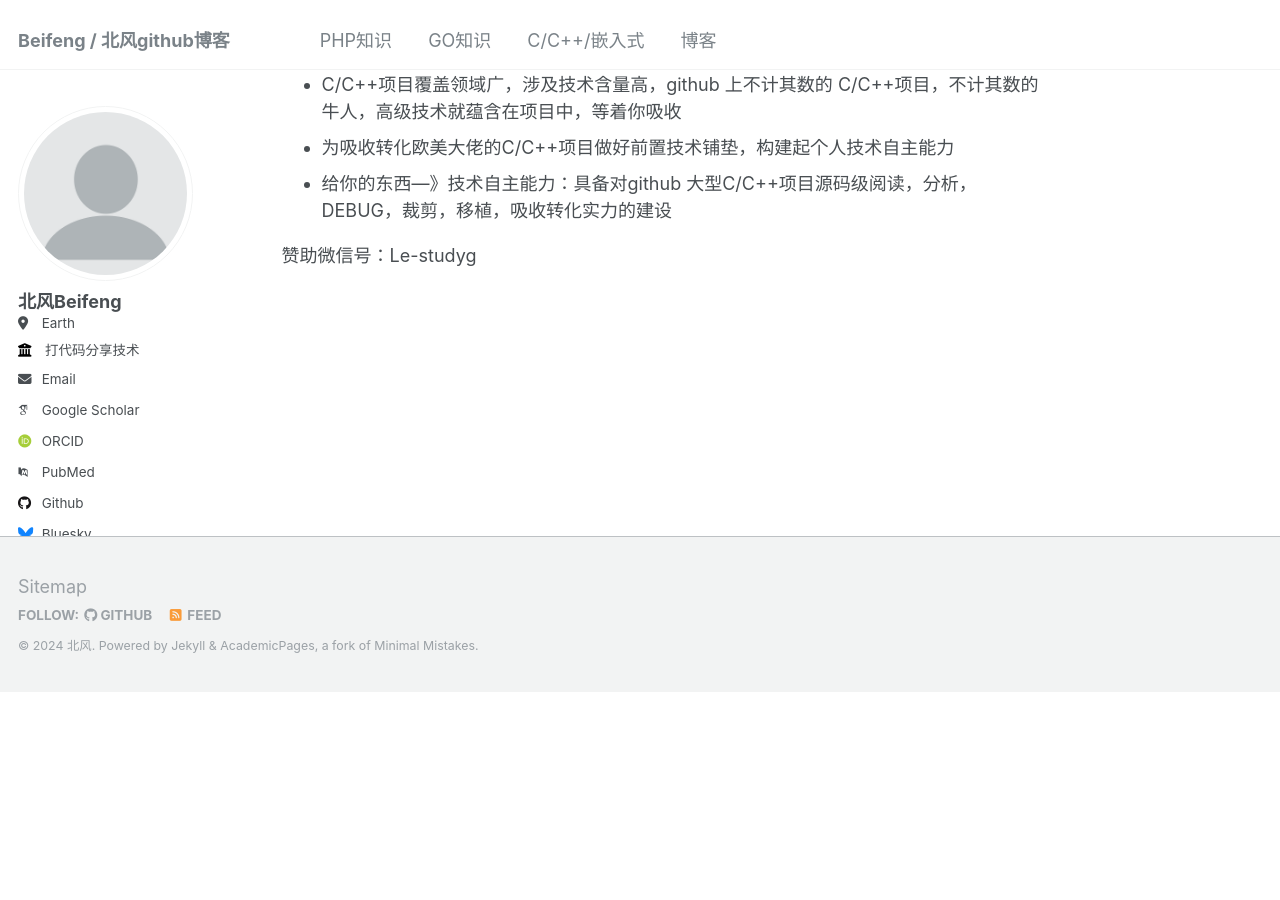
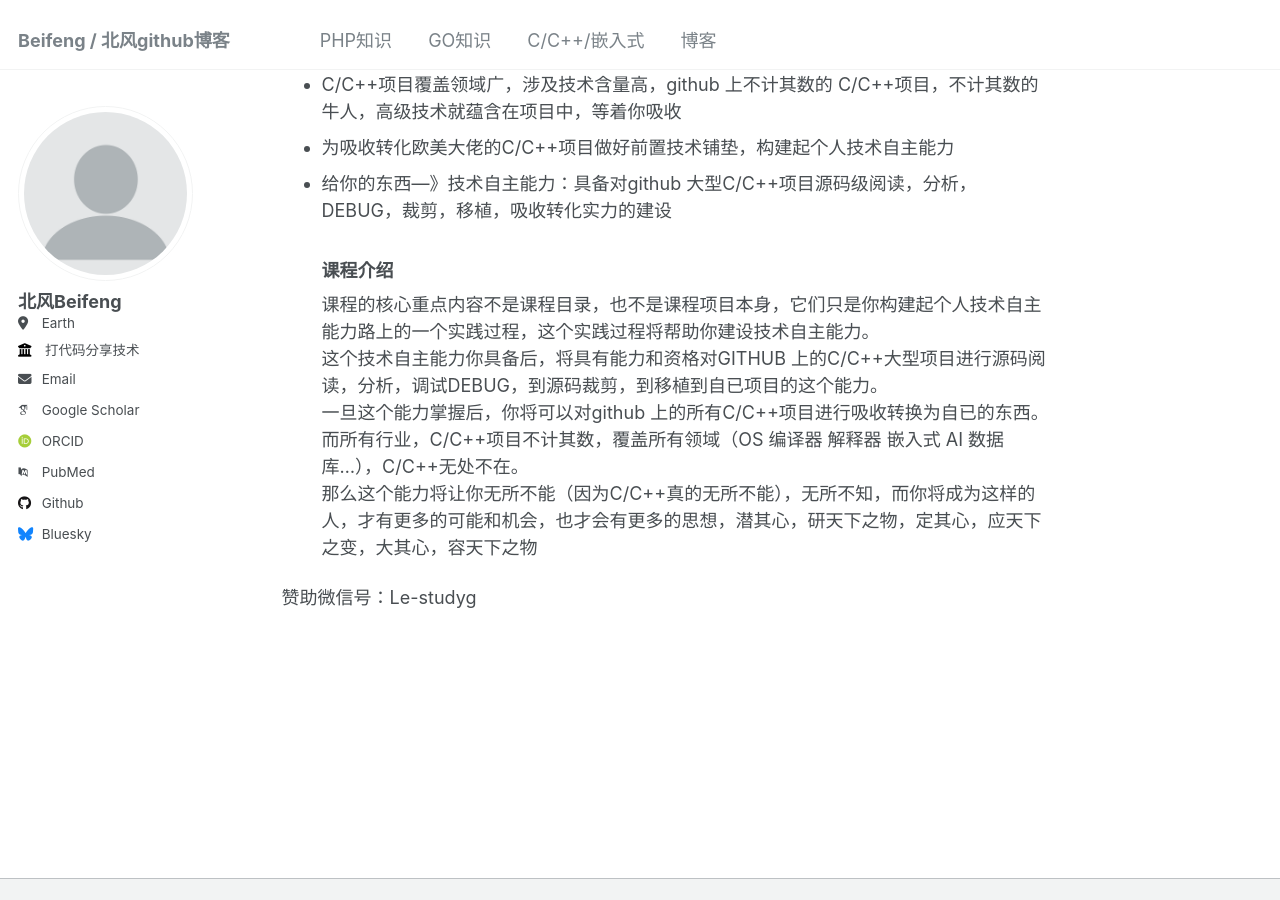
Before and after one commit to beifengisnil/beifengisnil.github.io, a Jekyll site: the page built from _pages/about.md, in a window 1280 px wide and 900 px high, scrolled down 2027 px. Built offline with Jekyll 4.4.1, drawn with Linux system fonts in a browser that asks for light colours; some web fonts are replaced; before the commit the page ends 2718 px from its top, so only the background shows below that.

Commit message:
Update about.md

```diff
--- a/_pages/about.md
+++ b/_pages/about.md
@@ -20,5 +20,12 @@ redirect_from:
 - C/C++项目覆盖领域广，涉及技术含量高，github 上不计其数的 C/C++项目，不计其数的牛人，高级技术就蕴含在项目中，等着你吸收
 - 为吸收转化欧美大佬的C/C++项目做好前置技术铺垫，构建起个人技术自主能力
 - 给你的东西---》技术自主能力：具备对github 大型C/C++项目源码级阅读，分析，DEBUG，裁剪，移植，吸收转化实力的建设
+### 课程介绍
+课程的核心重点内容不是课程目录，也不是课程项目本身，它们只是你构建起个人技术自主能力路上的一个实践过程，这个实践过程将帮助你建设技术自主能力。
+这个技术自主能力你具备后，将具有能力和资格对GITHUB 上的C/C++大型项目进行源码阅读，分析，调试DEBUG，到源码裁剪，到移植到自已项目的这个能力。
+一旦这个能力掌握后，你将可以对github 上的所有C/C++项目进行吸收转换为自已的东西。
+而所有行业，C/C++项目不计其数，覆盖所有领域（OS 编译器  解释器 嵌入式 AI 数据库...），C/C++无处不在。
+那么这个能力将让你无所不能（因为C/C++真的无所不能），无所不知，而你将成为这样的人，才有更多的可能和机会，也才会有更多的思想，潜其心，研天下之物，定其心，应天下之变，大其心，容天下之物
+
 
 赞助微信号：Le-studyg
```
